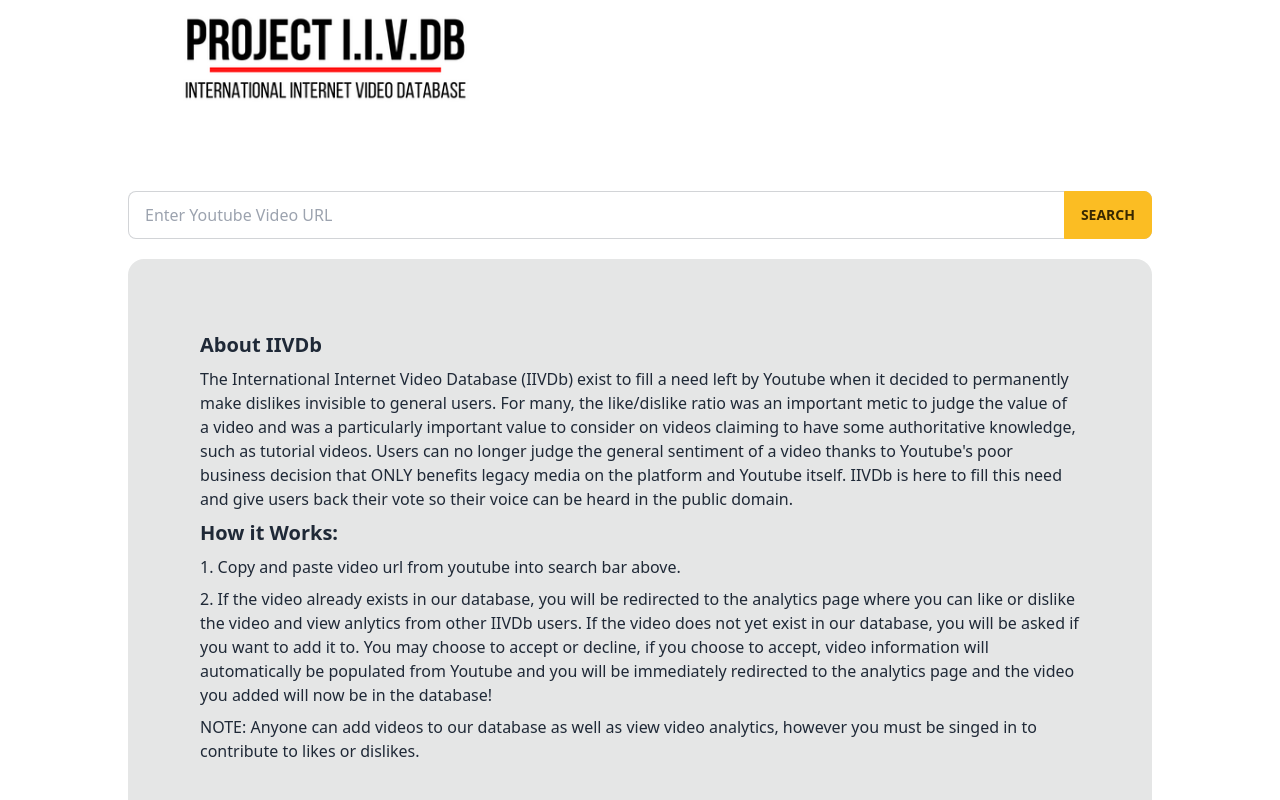
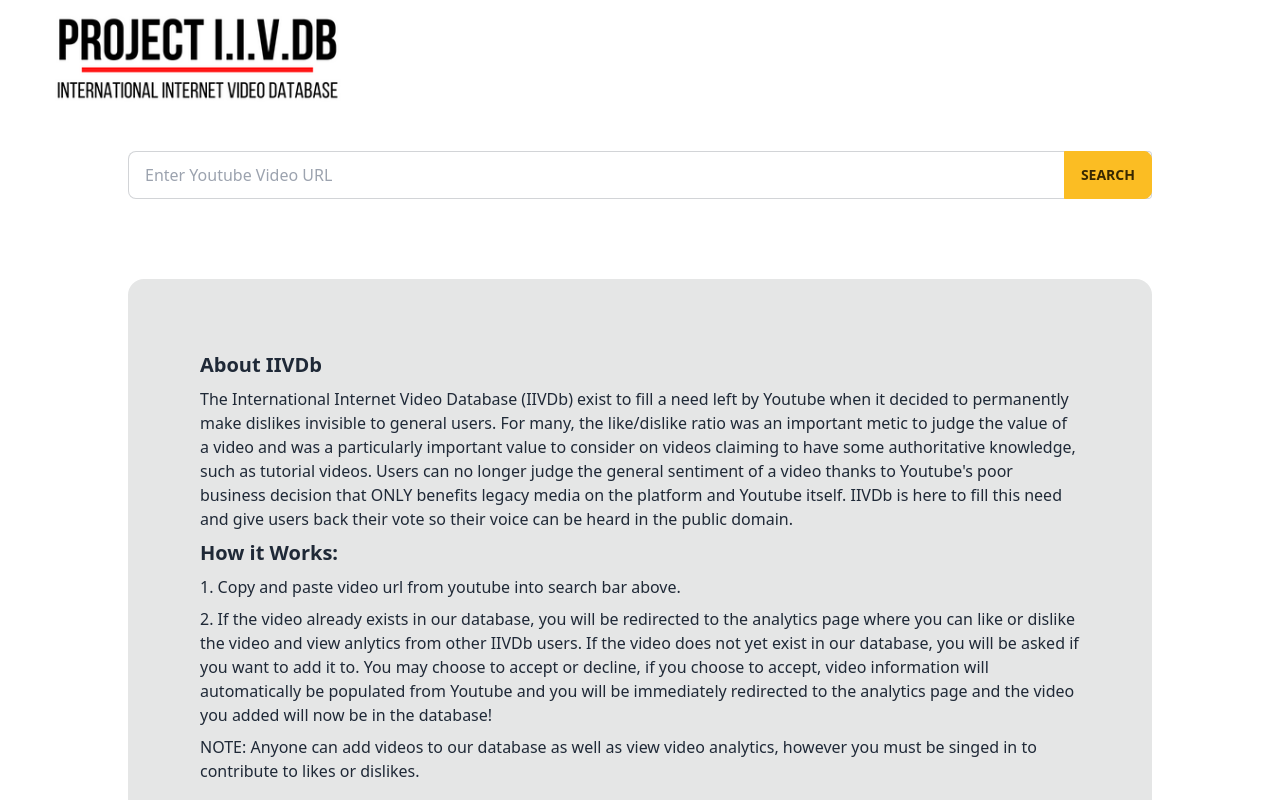
Before and after one commit to realDanielJLarkin/iivdb-client, a React (Create React App) app: page / in a window 1280 px wide. Shown: the top 800 px of the page. Built offline with nearby package versions, Linux system fonts and the light colour scheme; no server answers.

Commit message:
refactored navbar

```diff
--- a/src/App.js
+++ b/src/App.js
@@ -66,8 +66,8 @@ function App() {
           {modalOpen && <Modal />}
           {signUp && <Signup />}
           {loginOpen && <Login />}
+          <Form />
           <div className='max-w-5xl mx-auto'>
-            <Form />
             <main className='mb-20'>
               <Routes>
                 <Route exact path='/' element={<Home />} />
--- a/src/components/Input/Input.jsx
+++ b/src/components/Input/Input.jsx
@@ -89,11 +89,11 @@ function Input() {
         navigate('/')
     }
     return (
-        <div className="form-control mt-20">
+        <div className="form-control mb-20">
             <div className="relative">
                 <form onSubmit={handleSubmit}>
-                    <input type="text" onChange={(e) => setVideoUrl({ url: e.target.value })} placeholder="Enter Youtube Video URL" class="w-full pr-16 input input-danger input-bordered" />
-                    <button className="absolute top-0 right-0 rounded-l-none btn btn-warning" type='submit'>Search</button>
+                    <input type="text" onChange={(e) => setVideoUrl({ url: e.target.value })} placeholder="Enter Youtube Video URL" class="ml-8 w-50 pr-16 input input-danger input-bordered rounded-r-none md:rounded-r md:w-full md:ml-0" />
+                    <button className=" top-0 right-0 rounded-l-none btn btn-warning md:absolute" type='submit'>Search</button>
                 </form>
             </div>
         </div>
--- a/src/components/form/Form.jsx
+++ b/src/components/form/Form.jsx
@@ -25,13 +25,12 @@ function Form() {
 
     return (
         <>
-            <div className="navbar bg-base-100">
+            <div className="navbar bg-base-100 mb-10">
                 <div className="navbar-center">
                     <Link to='/'><img src={logo} alt="" className='custom-logo' /></Link>
+                </div>
+            </div>
 
-                </div>
-
-            </div>
 
             {currentUser && <div className="logout-button"><Logout /></div>}
 
--- a/src/components/form/form.css
+++ b/src/components/form/form.css
@@ -2,3 +2,8 @@
     height: 94.75px;
     width: 379px;
 }
+
+.custom-nav {
+    justify-content: space-between;
+    align-items: center;
+}
```
